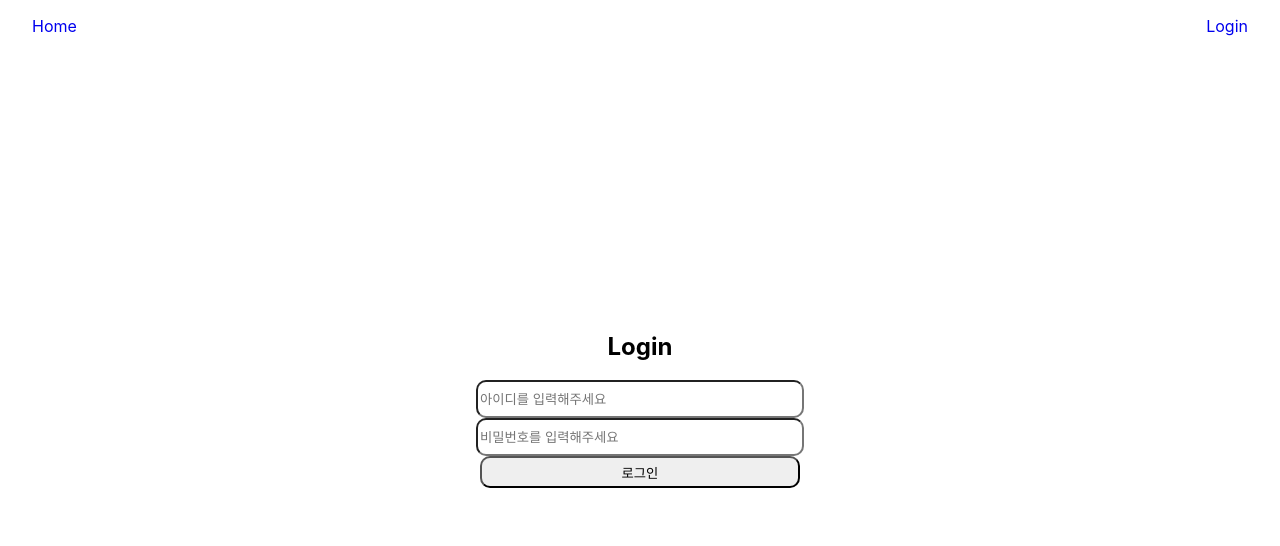
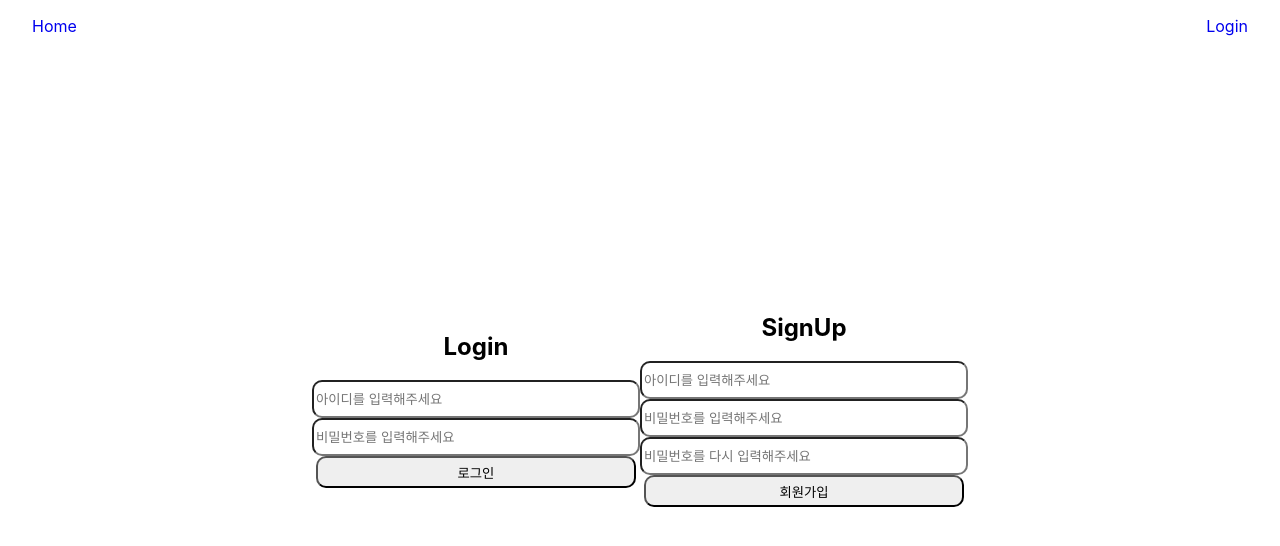
Before and after one commit to dldvk9999/componenthub, a React (Create React App) app: page /login in a window 1280 px wide. Shown: the top 546 px of the page. Built offline with nearby package versions, Linux system fonts and the light colour scheme.

Commit message:
refact: craco 설치 및 SCSS global 파일 import 리팩토링

```diff
--- /dev/null
+++ b/craco.config.js
@@ -0,0 +1,12 @@
+module.exports = {
+    style: {
+        sass: {
+            loaderOptions: {
+                additionalData: `
+            @import "src/_variables.scss";
+            @import "src/_mixins.scss";
+          `,
+            },
+        },
+    },
+};
--- /dev/null
+++ b/src/_mixins.scss
@@ -0,0 +1,20 @@
+@mixin view($display, $align-items: normal, $justify-content: normal) {
+    display: $display;
+    align-items: $align-items;
+    justify-content: $justify-content;
+}
+
+@mixin area($width, $height) {
+    width: $width;
+    height: $height;
+}
+
+@mixin bcolor($background-color, $color) {
+    background-color: $background-color;
+    color: $color;
+}
+
+@mixin border-radius($border, $border-radius) {
+    border: $border;
+    border-radius: $border-radius;
+}
--- a/src/components/Login/Login.scss
+++ b/src/components/Login/Login.scss
@@ -1,14 +1,16 @@
+.loginContainer {
+    @include view(flex, center, center);
+}
+
+.singup,
 .login {
-    display: flex;
+    @include view(flex, center, center);
     flex-direction: column;
     height: 100vh;
-    align-items: center;
-    justify-content: center;
 
     input,
     button {
+        @include area(20rem, 2rem);
         border-radius: 10px;
-        width: 20rem;
-        height: 2rem;
     }
 }
--- a/src/components/Login/Login.tsx
+++ b/src/components/Login/Login.tsx
@@ -2,18 +2,20 @@ import { useState } from "react";
 import "./Login.scss";
 
 function Login() {
-    const [id, setId] = useState("");
+    const [email, setEmail] = useState("");
     const [password, setPassword] = useState("");
+    const [password2, setPassword2] = useState("");
 
     return (
-        <section className="App login">
+        <section className="App loginContainer">
+            <div className="login">
                 <h2>Login</h2>
                 <input
-                id="id"
+                    id="email"
                     type="email"
                     placeholder="아이디를 입력해주세요"
-                onChange={(e) => setId(e.target.value)}
-                value={id}
+                    onChange={(e) => setEmail(e.target.value)}
+                    value={email}
                 />
                 <input
                     id="password"
@@ -23,6 +25,33 @@ function Login() {
                     value={password}
                 />
                 <button>로그인</button>
+            </div>
+            <div className="singup">
+                <h2>SignUp</h2>
+                <input
+                    id="id"
+                    type="email"
+                    placeholder="아이디를 입력해주세요"
+                    onChange={(e) => setEmail(e.target.value)}
+                    value={email}
+                />
+                <input
+                    id="password"
+                    type="password"
+                    placeholder="비밀번호를 입력해주세요"
+                    onChange={(e) => setPassword(e.target.value)}
+                    value={password}
+                />
+
+                <input
+                    id="password"
+                    type="password"
+                    placeholder="비밀번호를 다시 입력해주세요"
+                    onChange={(e) => setPassword2(e.target.value)}
+                    value={password2}
+                />
+                <button>회원가입</button>
+            </div>
         </section>
     );
 }
--- a/src/index.tsx
+++ b/src/index.tsx
@@ -1,5 +1,5 @@
 import ReactDOM from "react-dom/client";
-import "./index.css";
+import "./index.scss";
 import Router from "./router";
 import reportWebVitals from "./reportWebVitals";
 
```
Also changed, not shown: package.json (+4 -3 lines), tsconfig.json (+7 -9 lines), src/_variables.scss (added), src/index.scss (renamed from src/index.css), 1 other file (tests, documents, lock files or other folders). Lines whose indentation alone changed are shown as unchanged.
